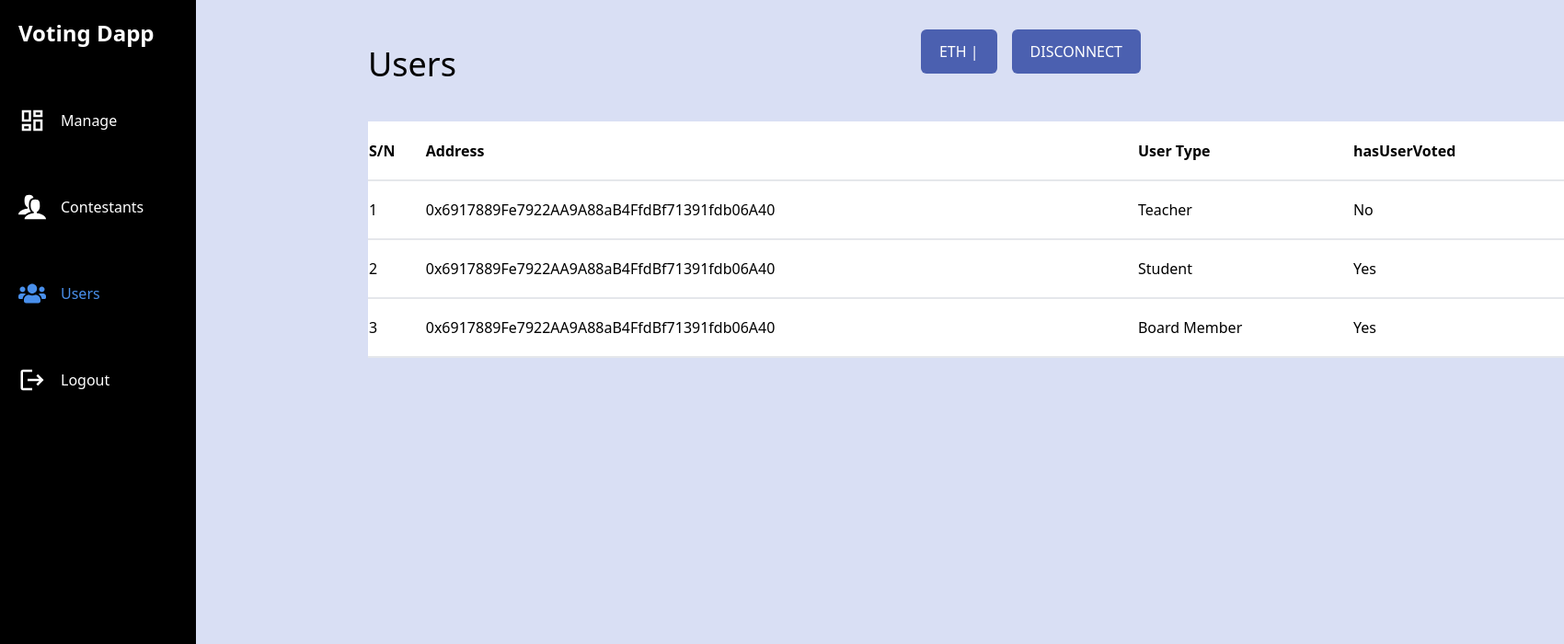
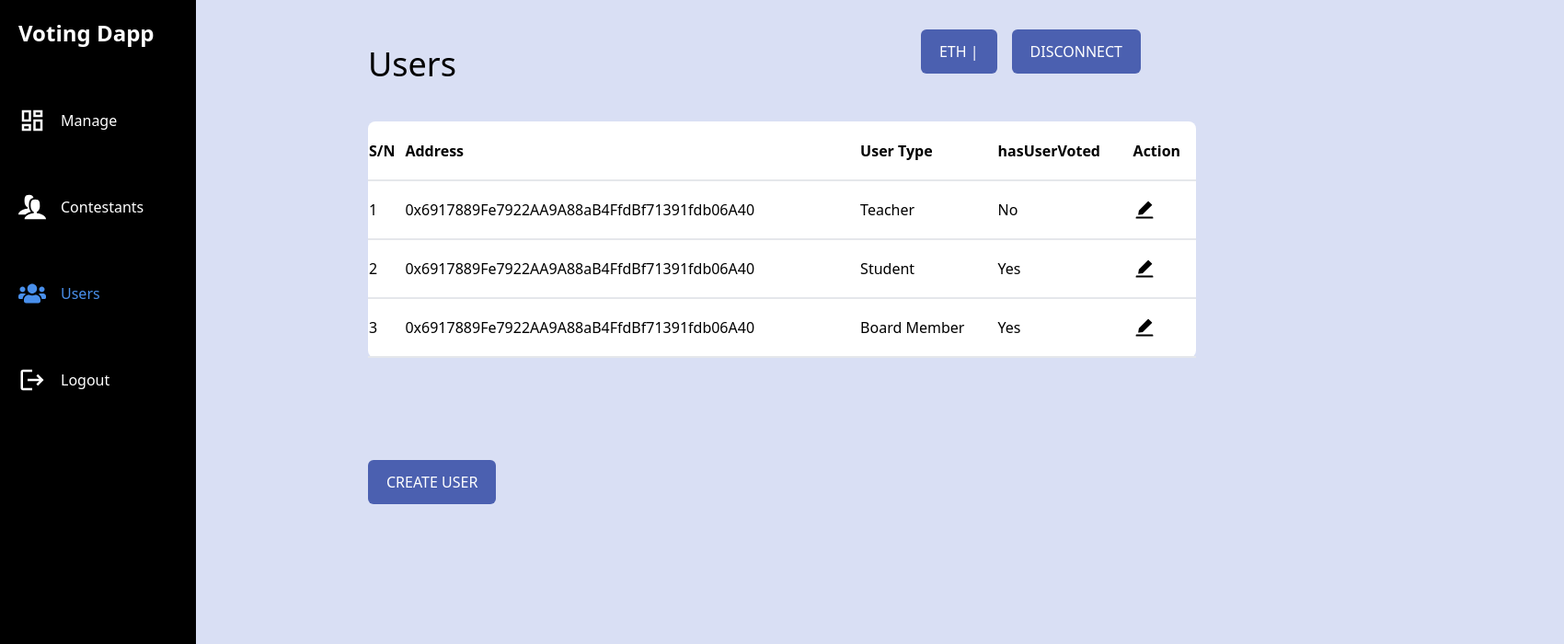
Before and after one commit to nkemjikaobi/voting-dapp-frontend, a Next.js app: page /admin/users in a window 1280 px wide. Shown: the top 700 px of the page at 92% size, 1700 px wide, since content can reach past the window. Built offline with nearby package versions, Linux system fonts and the light colour scheme.

Commit message:
create contestant modal

```diff
--- a/components/ContestantList.tsx
+++ b/components/ContestantList.tsx
@@ -3,7 +3,7 @@ import React from 'react';
 const ContestantList = () => {
 	return (
 		<div>
-			<table className='table-auto w-[1300px] bg-white'>
+			<table className='table-auto  w-[900px] bg-white rounded-lg'>
 				<thead>
 					<tr className='border-b-2 text-left h-16'>
 						<th>S/N</th>
--- a/components/UserList.tsx
+++ b/components/UserList.tsx
@@ -1,15 +1,17 @@
 import React from 'react';
+import { AiFillEdit } from 'react-icons/ai';
 
 const UserList = () => {
 	return (
 		<div>
-			<table className='table-auto w-[1300px] bg-white'>
+			<table className='table-auto w-[900px] bg-white rounded-lg'>
 				<thead>
 					<tr className='border-b-2 text-left h-16'>
 						<th>S/N</th>
 						<th>Address</th>
 						<th>User Type</th>
 						<th>hasUserVoted</th>
+						<th>Action</th>
 					</tr>
 				</thead>
 				<tbody className=''>
@@ -21,6 +23,9 @@ const UserList = () => {
 						<td>0x6917889Fe7922AA9A88aB4FfdBf71391fdb06A40</td>
 						<td>Teacher</td>
 						<td>No</td>
+						<td>
+							<AiFillEdit className='text-2xl'/>
+						</td>
 					</tr>
 					<tr
 						className='border-b-2 h-16 hover:bg-gray-200 cursor-pointer'
@@ -30,6 +35,9 @@ const UserList = () => {
 						<td>0x6917889Fe7922AA9A88aB4FfdBf71391fdb06A40</td>
 						<td>Student</td>
 						<td>Yes</td>
+						<td>
+							<AiFillEdit className='text-2xl'/>
+						</td>
 					</tr>
 					<tr
 						className='border-b-2 h-16 hover:bg-gray-200 cursor-pointer'
@@ -39,6 +47,9 @@ const UserList = () => {
 						<td>0x6917889Fe7922AA9A88aB4FfdBf71391fdb06A40</td>
 						<td>Board Member</td>
 						<td>Yes</td>
+						<td>
+							<AiFillEdit className='text-2xl'/>
+						</td>
 					</tr>
 				</tbody>
 			</table>
--- /dev/null
+++ b/components/modals/CreateContestant.tsx
@@ -0,0 +1,47 @@
+import React, { useState } from 'react';
+import { AiOutlineClose } from 'react-icons/ai';
+import VotingContext from 'context/voting/VotingContext';
+import toast, { Toaster } from 'react-hot-toast';
+import { FaSpinner } from 'react-icons/fa';
+
+const CreateContestant = ({ setCreateContestant }: any) => {
+	const [loading, setLoading] = useState(false);
+	const [name, setName] = useState('');
+	return (
+		<div className='text-white bg-black rounded-lg p-10'>
+			<Toaster position='top-right' />
+			<div className='flex justify-end items-center cursor-pointer'>
+				<AiOutlineClose onClick={() => setCreateContestant(false)} />
+			</div>
+			<div className='ml-16'>
+				<div>
+					<label className='block font-bold text-base mb-2' htmlFor=''>
+						Contestant Name
+					</label>
+					<input
+						type='text'
+						className='bg-zinc-900 text-white rounded-lg p-5 border border-stone-400'
+						placeholder='contestant name'
+						value={name}
+						onChange={e => setName(e.target.value)}
+					/>
+				</div>
+				<button
+					//onClick={() => handleShare()}
+					className='flex justify-center items-center mt-10 bg-[#4B60B0] w-48 px-5 py-3 text-base rounded-lg hover:bg-slate-900'
+				>
+					{loading ? (
+						<>
+							<FaSpinner className='animate-spin h-5 w-5 mr-3' />
+							Creating
+						</>
+					) : (
+						<>Create Contestant</>
+					)}
+				</button>
+			</div>
+		</div>
+	);
+};
+
+export default CreateContestant;
--- a/pages/admin/contestants.tsx
+++ b/pages/admin/contestants.tsx
@@ -1,14 +1,16 @@
 import SideBar from 'components/SideBar';
-import React from 'react';
+import React, { useState } from 'react';
 import toast, { Toaster } from 'react-hot-toast';
 import VotingContext from 'context/voting/VotingContext';
 import { useContext, useEffect } from 'react';
 import { useRouter } from 'next/router';
 import Head from 'next/head';
 import ContestantList from 'components/ContestantList';
+import CreateContestant from 'components/modals/createContestant';
 
 const ContestantPage = () => {
 	const votingContext = useContext(VotingContext);
+	const [createContestant, setCreateContestant] = useState<boolean>(false);
 
 	const {
 		connectWallet,
@@ -74,6 +76,7 @@ const ContestantPage = () => {
 				<link rel='icon' href='/favicon.ico' />
 			</Head>
 			<Toaster position='top-right' />
+			<div className={`${createContestant && 'blur-lg'}`}>
 				<SideBar />
 				<div className='flex absolute right-10 mt-8'>
 					<button className='bg-[#4B60B0] mr-4 flex items-center justify-center text-white rounded-md uppercase px-5 py-3 hover:bg-slate-900'>
@@ -92,10 +95,26 @@ const ContestantPage = () => {
 						disconnect
 					</button>
 				</div>
-			<h3 className='absolute left-[400px] top-[50px] text-4xl'>Contestants</h3>
+				<h3 className='absolute left-[400px] top-[50px] text-4xl'>
+					Contestants
+				</h3>
 				<div className='flex absolute left-[400px] top-[100px] mt-8'>
 					<ContestantList />
 				</div>
+				<div className='absolute left-[400px] top-[500px]'>
+					<button
+						onClick={() => setCreateContestant(true)}
+						className='bg-[#4B60B0] flex items-center justify-center text-white rounded-md uppercase px-5 py-3 hover:bg-slate-900'
+					>
+						create contestant
+					</button>
+				</div>
+			</div>
+			{createContestant && (
+				<div className='absolute w-[500px] top-[300px] left-[600px]'>
+					<CreateContestant setCreateContestant={setCreateContestant} />
+				</div>
+			)}
 		</div>
 	);
 };
--- a/pages/admin/users.tsx
+++ b/pages/admin/users.tsx
@@ -96,6 +96,11 @@ const UsersPage = () => {
 			<div className='flex absolute left-[400px] top-[100px] mt-8'>
 				<UserList />
 			</div>
+			<div className='absolute left-[400px] top-[500px]'>
+				<button className='bg-[#4B60B0] flex items-center justify-center text-white rounded-md uppercase px-5 py-3 hover:bg-slate-900'>
+					create user
+				</button>
+			</div>
 		</div>
 	);
 };
```
Lines whose indentation alone changed are shown as unchanged.
